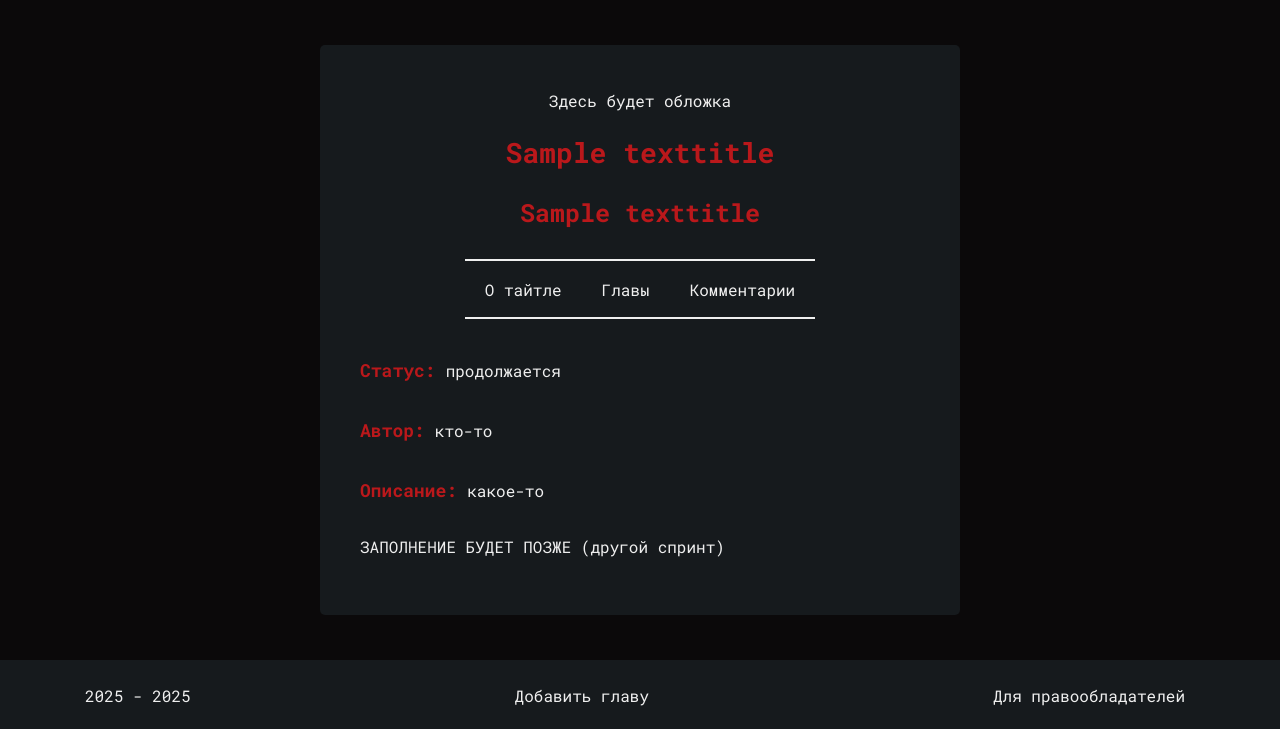
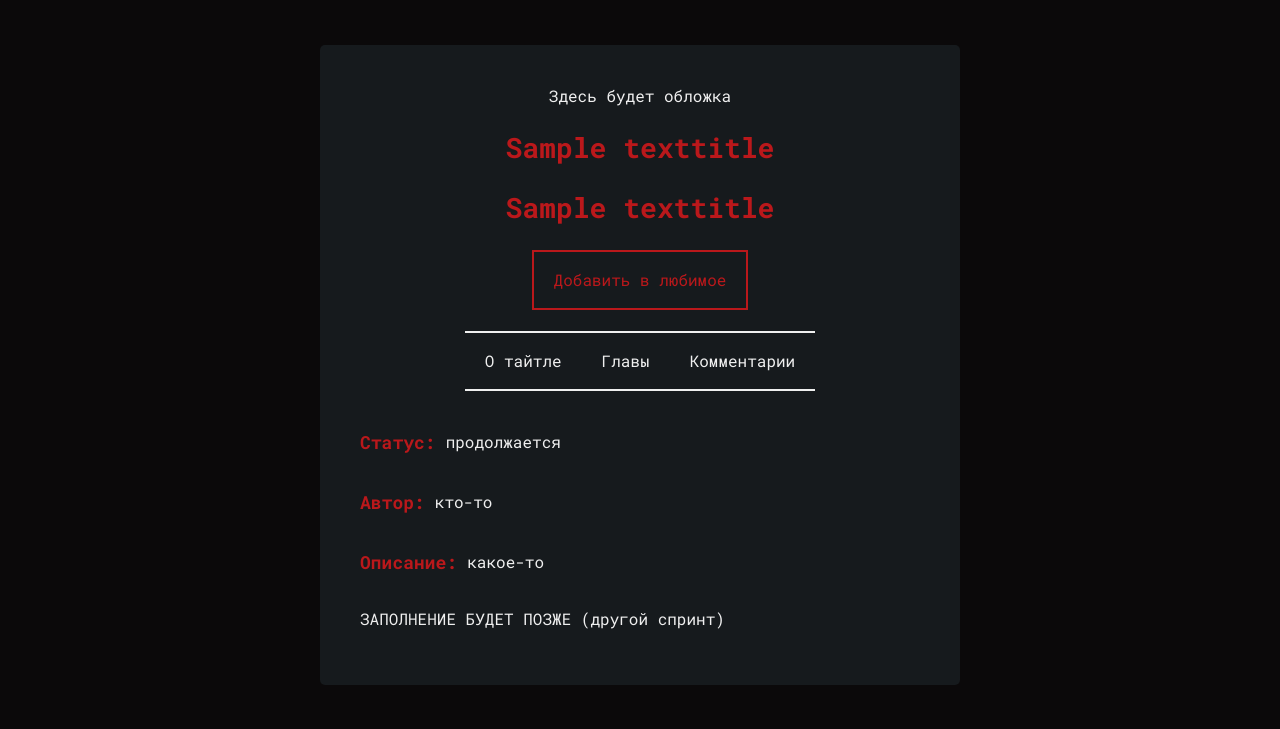
Before and after one commit to kv4D/abaslib, a Django app: page /title/1/?title_type=text&section=about in a window 1280 px wide. Shown: the part 70-799 px from the top of the page. Before the commit the page ends 776 px from the top, so only its background shows below. Run offline with Django 5.2, Linux system fonts and the light colour scheme; tables that the repository leaves empty hold one stand-in row (values such as "Sample post").

Commit message:
Добавлена нефункционирующая кнопка добавления в любимое
На данный момент, она не является приоритетом, но
ее стиль и внешний вид были определены

```diff
--- a/main/templates/main/title_page.html
+++ b/main/templates/main/title_page.html
@@ -15,8 +15,13 @@
       <div id="title_head">
         Здесь будет обложка
         <h2>{{ title.title_name_rus }}</h2>
-        <h3>{{ title.title_name_eng }}</h3>
+        <h2>{{ title.title_name_eng }}</h2>
       </div>
+      <div class="button_group">
+        <!-- add some logic to check if the title in favorites -->
+        <a href="{% url 'main:title_page' title.id %}?title_type={{ title.title_type }}&section=comments"><button class="like_button ref_button">Добавить в любимое</button></a>
+      </div>
+      <br>
       <div class="button_group">
         <a href="{% url 'main:title_page' title.id %}?title_type={{ title.title_type }}&section=about"><button class="ref_button">О тайтле</button></a>
         <a href="{% url 'main:title_page' title.id %}?title_type={{ title.title_type }}&section=chapters"><button class="ref_button">Главы</button></a>
--- a/static/css/main/title_styles.css
+++ b/static/css/main/title_styles.css
@@ -1,8 +1,5 @@
 #title_head {
-    padding: 5px;
-    align-items: center;
     text-align: center;
-    align-items: center;
 }
 
 .container {
@@ -32,3 +29,9 @@
     border: none;
     width: 100%;
 }
+
+.like_button {
+    color: #BA181B;
+    width: 100%;
+    border: 2px solid;
+}
```
